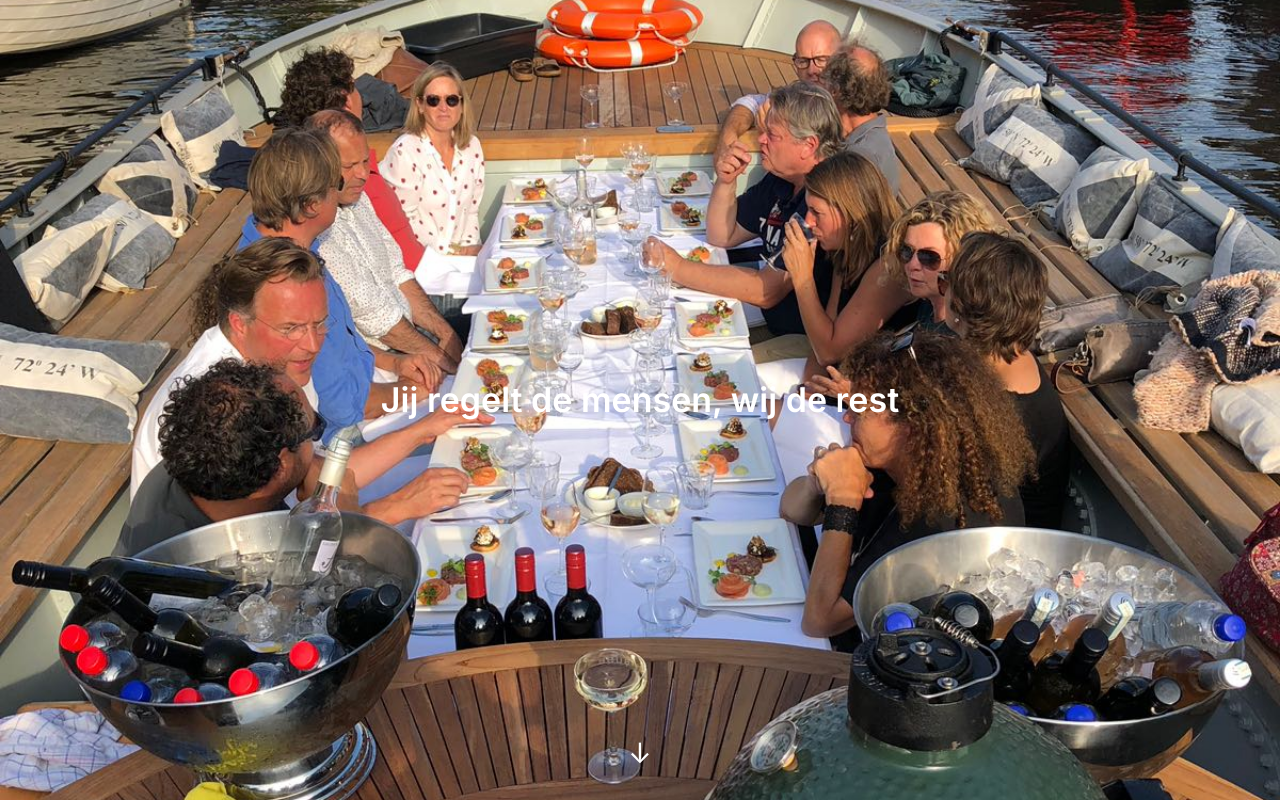
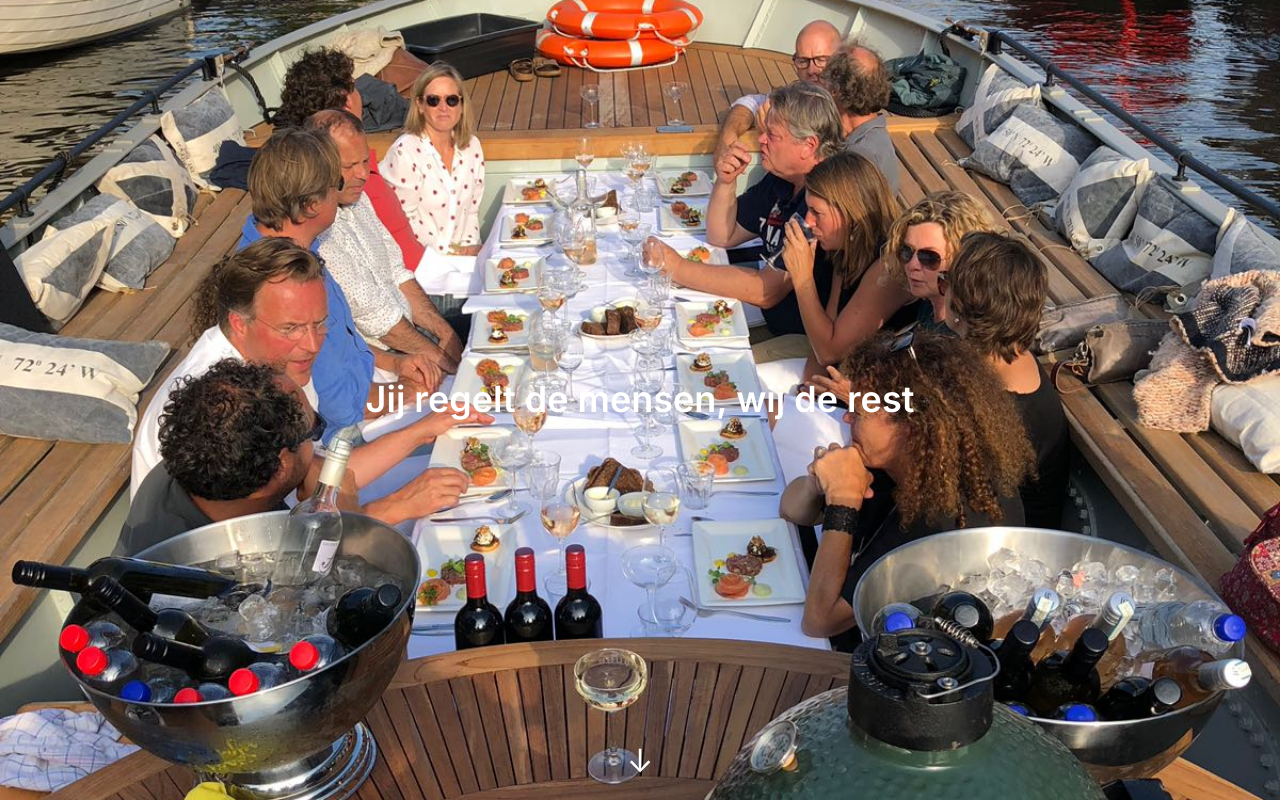
Before and after one commit to matthijshart/Bootje, a plain HTML site: page index.html in a window 1280 px wide. Shown: the top 802 px of the page. Drawn offline with Linux system fonts and the light colour scheme.

Commit message:
Update index.html

```diff
--- a/index.html
+++ b/index.html
@@ -33,7 +33,7 @@
     }
 
     .slogan {
-      font-size: 34px;
+      font-size: 36px;
       font-weight: 600;
       color: #fff;
       max-width: 80%;
@@ -41,16 +41,22 @@
 
     .scroll-indicator {
       position: absolute;
-      bottom: 32px;
-      font-size: 28px;
+      bottom: 24px;
+      font-size: 32px;
       animation: bounce 2s infinite;
       color: white;
       text-decoration: none;
+      cursor: pointer;
+      transition: transform 0.2s ease;
+    }
+
+    .scroll-indicator:hover {
+      transform: scale(1.2);
     }
 
     @keyframes bounce {
       0%, 100% { transform: translateY(0); opacity: 0.6; }
-      50% { transform: translateY(8px); opacity: 1; }
+      50% { transform: translateY(10px); opacity: 1; }
     }
 
     .section {
@@ -73,7 +79,7 @@
     }
 
     .feature {
-      flex: 1 1 240px;
+      flex: 1 1 220px;
       text-align: center;
       font-weight: 500;
       padding: 10px;
@@ -107,7 +113,6 @@
       width: 100%;
       border-radius: 12px;
       margin-top: 30px;
-      box-shadow: 0 8px 20px rgba(0,0,0,0.05);
       transition: transform 0.3s ease;
     }
 
```
